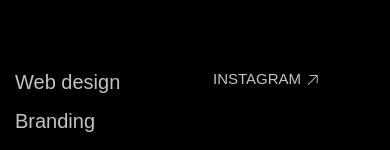
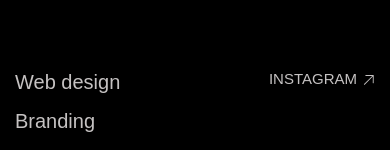
Before and after one commit to tampledog/ornament.github.io, a plain HTML site: page index.html in a window 390 px wide. Shown: the part 6875-7025 px from the top of the page. Drawn offline with Linux system fonts and the light colour scheme.

Commit message:
Commit 2

```diff
--- a/css/main.css
+++ b/css/main.css
@@ -1304,9 +1304,12 @@ template {
   .footer-menu__outer {
     width: 45%;
     padding: 0;
+    display: flex;
+    justify-content: flex-end;
   }
   .footer-menu__outer .link {
     font-size: 15px;
+    padding-right: 0;
   }
   .footer-menu__address {
     width: 100%;
```
